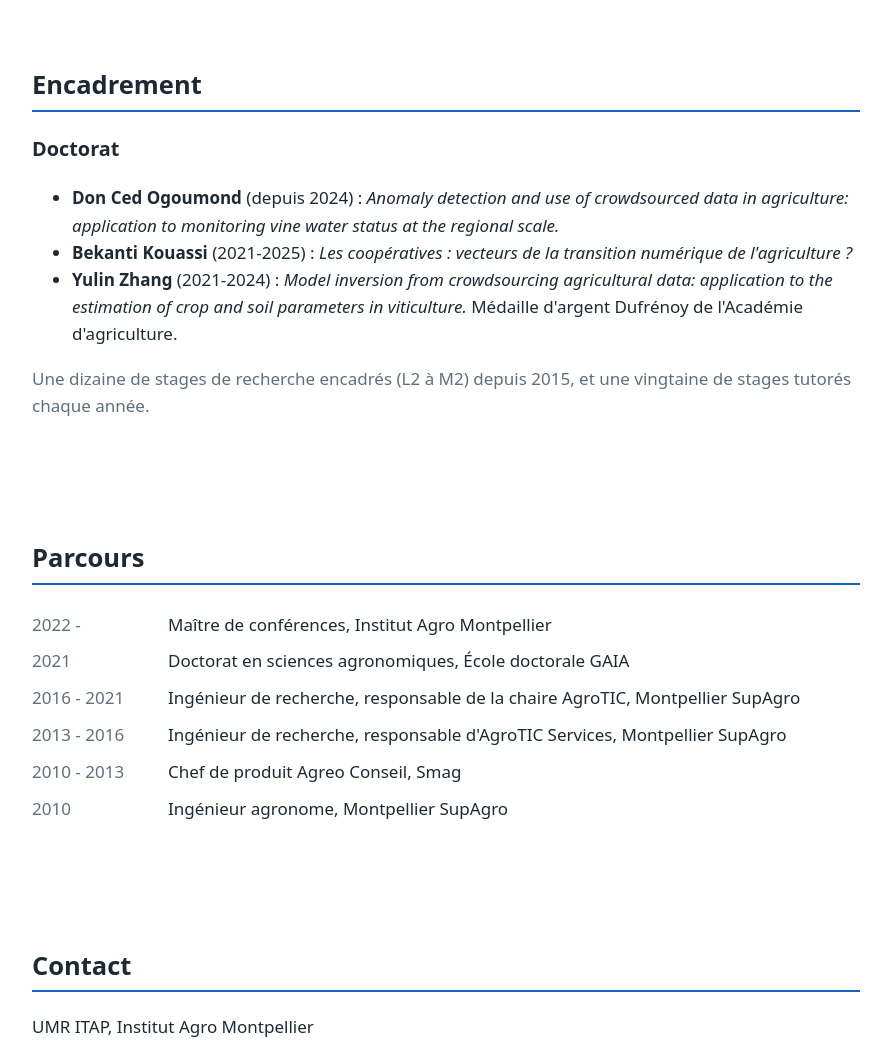
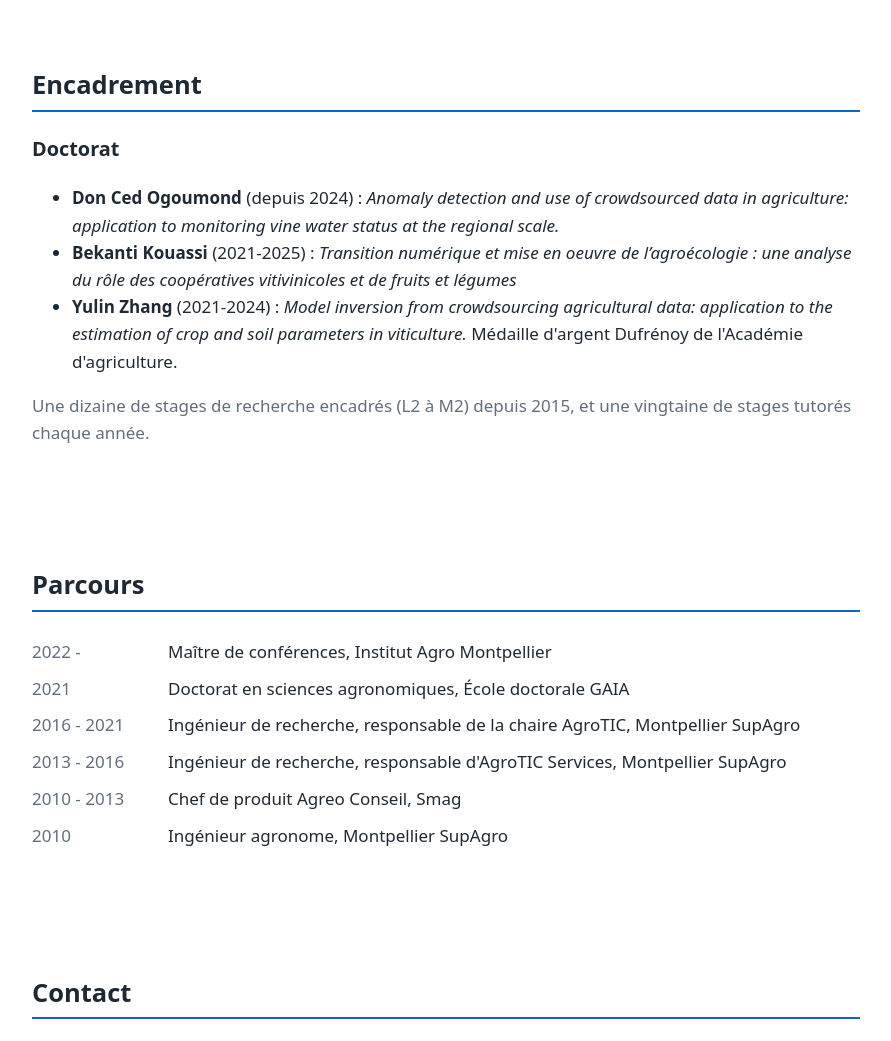
Before and after one commit to leo-pichon/leo-pichon.github.io, a plain HTML site: page index.html in a window 1280 px wide. Shown: the part 6626-7667 px from the top of the page, without its empty margins (194-1085 px from the left). Drawn offline with Linux system fonts and the light colour scheme.

Commit message:
Reprend les modifications de l'aperçu (titre de thèse de Bekanti Kouassi)
Co-Authored-By: Claude Opus 5.5 (1M context) <noreply@anthropic.com>
Claude-Session: https://claude.ai/code/session_0135aNs1JdTWhMWUcP49u4vD

```diff
--- a/index.html
+++ b/index.html
@@ -139,7 +139,7 @@
     <h3>Doctorat</h3>
     <ul>
       <li><strong>Don Ced Ogoumond</strong> (depuis 2024) : <em>Anomaly detection and use of crowdsourced data in agriculture: application to monitoring vine water status at the regional scale.</em></li>
-      <li><strong>Bekanti Kouassi</strong> (2021-2025) : <em>Les coopératives : vecteurs de la transition numérique de l'agriculture ?</em></li>
+      <li><strong>Bekanti Kouassi</strong> (2021-2025) : <em>Transition numérique et mise en oeuvre de l’agroécologie : une analyse du rôle des coopératives vitivinicoles et de fruits et légumes</em></li>
       <li><strong>Yulin Zhang</strong> (2021-2024) : <em>Model inversion from crowdsourcing agricultural data: application to the estimation of crop and soil parameters in viticulture.</em> Médaille d'argent Dufrénoy de l'Académie d'agriculture.</li>
     </ul>
     <p class="muted">Une dizaine de stages de recherche encadrés (L2 à M2) depuis 2015, et une vingtaine de stages tutorés chaque année.</p>
```
